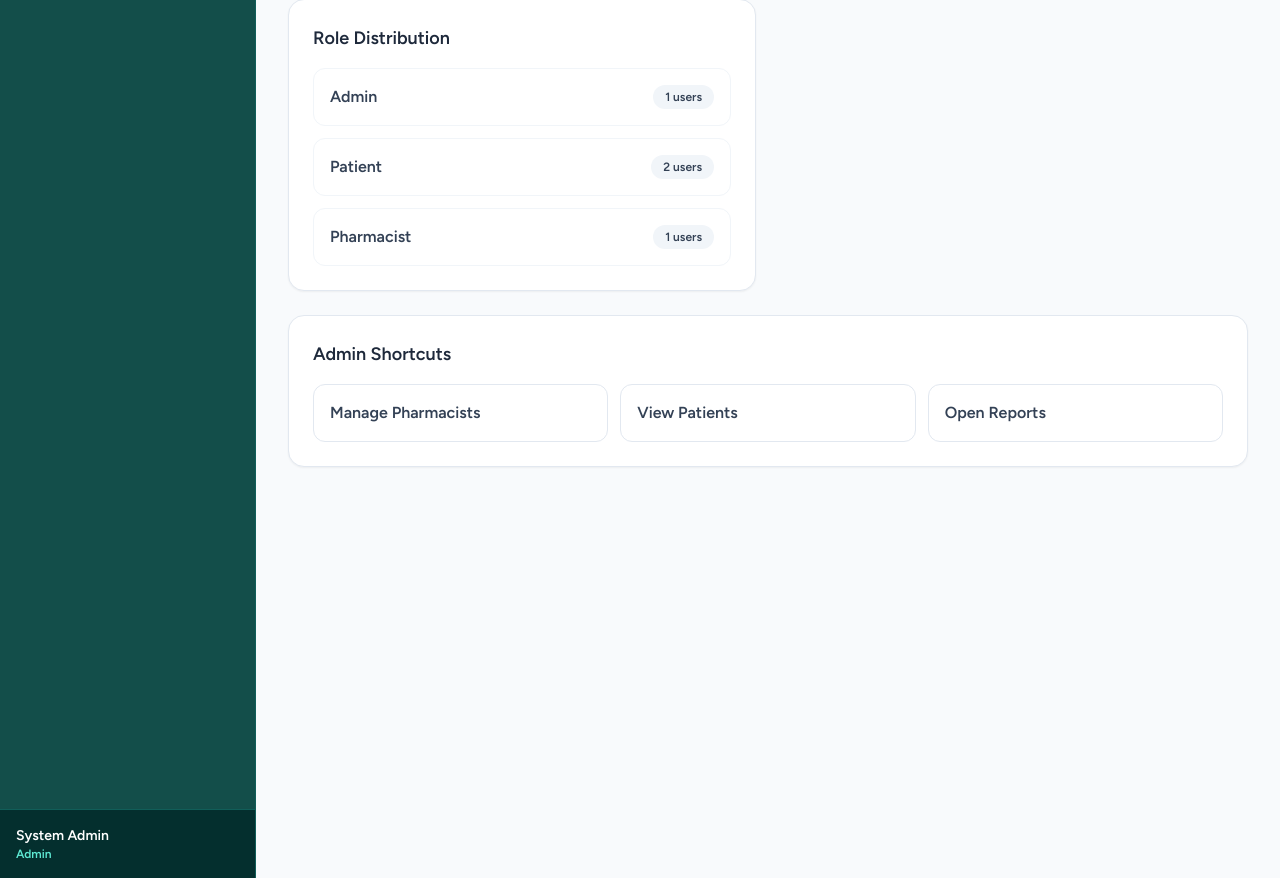
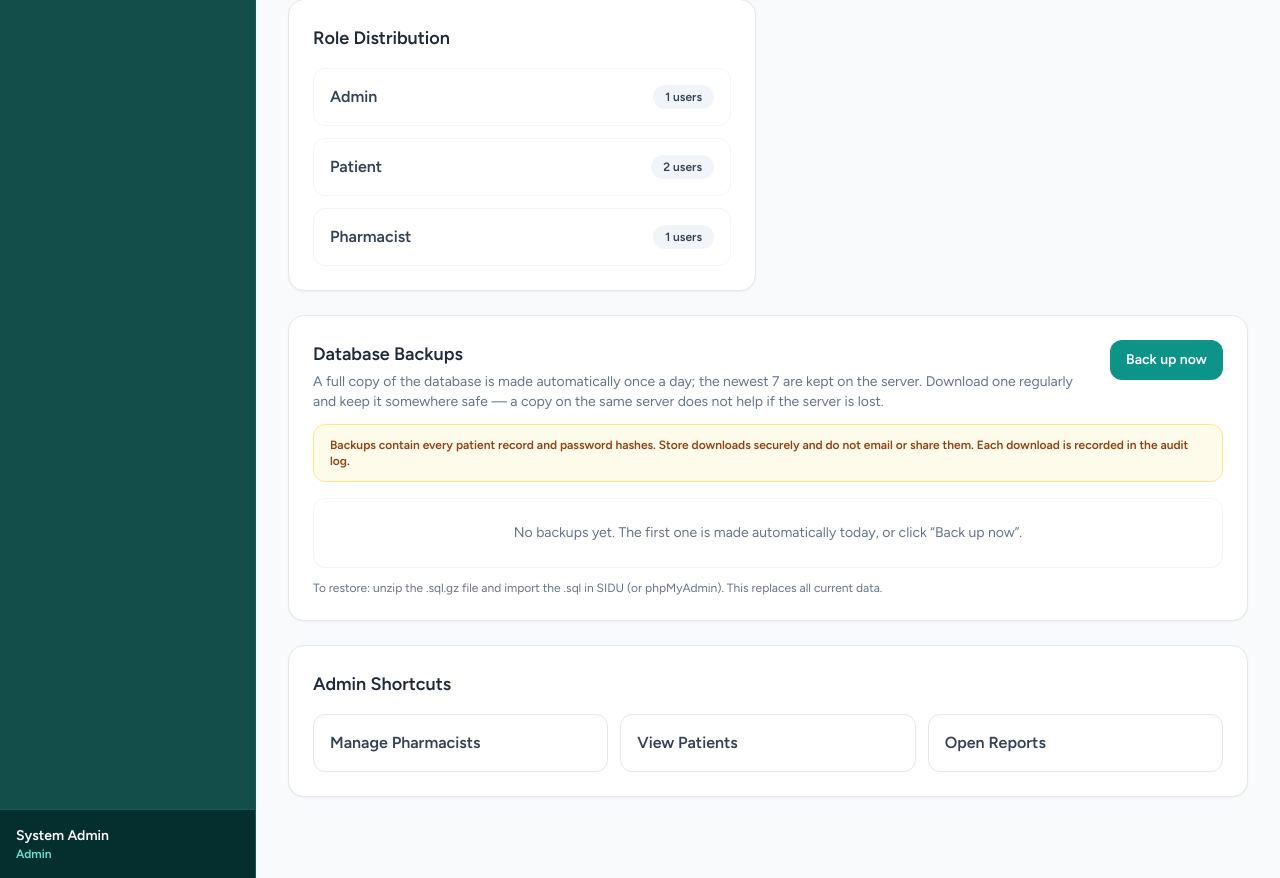
Before and after one commit to syakirasobberi/pharmatrack, a Laravel app: page /admin/settings in a window 1280 px wide. Shown: the part 555-1433 px from the top of the page. Run offline with Laravel 12, Linux system fonts and the light colour scheme; a user stored in the database is signed in; data comes from the database, SQL or seed files in the repository; style sheets or scripts are compiled from the project's sources.

Commit message:
Daily database backups with admin download
Plain-PHP SQL dump (no shell/mysqldump on the host), gzipped into
storage/app/backups, newest 7 kept. Runs first in the daily tasks; admins
can also 'Back up now' and download from System Settings (audited).
Tests cover contents, a full restore round-trip, pruning, access control
and path safety.

```diff
--- a/app/Http/Controllers/AdminController.php
+++ b/app/Http/Controllers/AdminController.php
@@ -239,7 +239,36 @@ class AdminController extends Controller
             'laravel_version' => app()->version(),
         ];
 
-        return view('admin.settings.index', compact('roleCounts', 'settings'));
+        $backups = \App\Support\DatabaseBackup::all();
+
+        return view('admin.settings.index', compact('roleCounts', 'settings', 'backups'));
+    }
+
+    /** "Back up now" on System Settings (the daily backup also runs automatically). */
+    public function createBackup()
+    {
+        try {
+            $path = \App\Support\DatabaseBackup::create();
+        } catch (\Throwable $e) {
+            report($e);
+
+            return redirect()->route('admin.settings.index')->with('error', 'The backup could not be created: ' . $e->getMessage());
+        }
+
+        \App\Support\Audit::record('backup.created', 'Created database backup ' . basename($path));
+
+        return redirect()->route('admin.settings.index')->with('success', 'Backup created: ' . basename($path) . '. Download a copy to keep it off the server.');
+    }
+
+    /** A backup holds every patient record and password hash: admins only, and every download is audited. */
+    public function downloadBackup(string $file)
+    {
+        $path = \App\Support\DatabaseBackup::path($file);
+        abort_if($path === null, 404);
+
+        \App\Support\Audit::record('backup.downloaded', 'Downloaded database backup ' . $file);
+
+        return response()->download($path, $file, ['Cache-Control' => 'no-store']);
     }
 
     public function updateAppName(Request $request)
--- a/app/Support/DailyTasks.php
+++ b/app/Support/DailyTasks.php
@@ -20,6 +20,7 @@ class DailyTasks
 {
     /** Commands to run once a day (also scheduled in routes/console.php for servers with cron). */
     public const COMMANDS = [
+        'backup:database',   // first: a copy of the data before the day's reminders change anything
         'checkups:send-reminders',
         'medications:send-update-reminders',
         'medications:send-refill-reminders',
--- /dev/null
+++ b/app/Support/DatabaseBackup.php
@@ -0,0 +1,129 @@
+<?php
+
+namespace App\Support;
+
+use Illuminate\Support\Facades\DB;
+use Illuminate\Support\Facades\File;
+use PDO;
+
+/**
+ * Plain-PHP database backup: every table's structure and rows as SQL, gzipped.
+ *
+ * The live host has no shell (no mysqldump) and no cron, so this runs from DailyTasks.
+ * Files live in storage/app/backups, which the web server never serves directly;
+ * admins download them through an audited admin route. Restore by importing the .sql
+ * (after un-gzipping) in SIDU / phpMyAdmin.
+ */
+class DatabaseBackup
+{
+    /** How many daily backups to keep on the server. */
+    public const KEEP = 7;
+
+    private const ROWS_PER_INSERT = 100;
+
+    /** Only our own file names: pharmatrack-YYYYMMDD-HHMMSS.sql(.gz) */
+    public const FILE_PATTERN = '/^pharmatrack-\d{8}-\d{6}\.sql(\.gz)?$/';
+
+    public static function directory(): string
+    {
+        return storage_path('app/backups');
+    }
+
+    /** Writes a new backup, removes old ones beyond KEEP, and returns the new file's full path. */
+    public static function create(): string
+    {
+        File::ensureDirectoryExists(self::directory());
+
+        $gzip = function_exists('gzopen');
+        $name = 'pharmatrack-' . now()->format('Ymd-His') . ($gzip ? '.sql.gz' : '.sql');
+        $path = self::directory() . DIRECTORY_SEPARATOR . $name;
+        $partial = $path . '.part';   // never leave a half-written file that looks complete
+
+        $out = $gzip ? gzopen($partial, 'wb6') : fopen($partial, 'wb');
+        $write = $gzip ? fn (string $s) => gzwrite($out, $s) : fn (string $s) => fwrite($out, $s);
+
+        try {
+            self::dump(DB::connection()->getPdo(), $write);
+        } finally {
+            $gzip ? gzclose($out) : fclose($out);
+        }
+
+        rename($partial, $path);
+        self::prune();
+
+        return $path;
+    }
+
+    /** Newest first: [['name' => ..., 'size' => bytes, 'created_at' => Carbon], ...] */
+    public static function all(): array
+    {
+        if (! is_dir(self::directory())) {
+            return [];
+        }
+
+        return collect(File::files(self::directory()))
+            ->filter(fn ($file) => preg_match(self::FILE_PATTERN, $file->getFilename()))
+            ->sortByDesc(fn ($file) => $file->getFilename())   // names sort by date
+            ->map(fn ($file) => [
+                'name' => $file->getFilename(),
+                'size' => $file->getSize(),
+                'created_at' => \Carbon\Carbon::createFromTimestamp($file->getMTime(), config('app.timezone')),
+            ])
+            ->values()
+            ->all();
+    }
+
+    /** Full path of one of our backups, or null (blocks path tricks like ../.env). */
+    public static function path(string $name): ?string
+    {
+        if (! preg_match(self::FILE_PATTERN, $name)) {
+            return null;
+        }
+        $path = self::directory() . DIRECTORY_SEPARATOR . $name;
+
+        return is_file($path) ? $path : null;
+    }
+
+    private static function prune(): void
+    {
+        foreach (array_slice(self::all(), self::KEEP) as $old) {
+            @unlink(self::directory() . DIRECTORY_SEPARATOR . $old['name']);
+        }
+    }
+
+    private static function dump(PDO $pdo, callable $write): void
+    {
+        $database = $pdo->query('SELECT DATABASE()')->fetchColumn();
+
+        $write("-- PharmaTrack database backup\n-- Database: {$database}\n-- Created: " . now()->toDateTimeString() . "\n\n");
+        $write("SET NAMES utf8mb4;\nSET FOREIGN_KEY_CHECKS=0;\nSET SQL_MODE='NO_AUTO_VALUE_ON_ZERO';\n\n");
+
+        $tables = $pdo->query("SHOW FULL TABLES WHERE Table_type = 'BASE TABLE'")->fetchAll(PDO::FETCH_COLUMN);
+
+        foreach ($tables as $table) {
+            $quoted = '`' . str_replace('`', '``', $table) . '`';
+            $create = $pdo->query("SHOW CREATE TABLE {$quoted}")->fetch(PDO::FETCH_NUM)[1];
+
+            $write("-- Table {$table}\nDROP TABLE IF EXISTS {$quoted};\n{$create};\n\n");
+
+            $rows = $pdo->query("SELECT * FROM {$quoted}", PDO::FETCH_ASSOC);
+            $batch = [];
+            $columns = null;
+            foreach ($rows as $row) {
+                $columns ??= '(' . implode(', ', array_map(fn ($c) => '`' . str_replace('`', '``', $c) . '`', array_keys($row))) . ')';
+                $batch[] = '(' . implode(', ', array_map(fn ($v) => $v === null ? 'NULL' : $pdo->quote((string) $v), $row)) . ')';
+
+                if (count($batch) === self::ROWS_PER_INSERT) {
+                    $write("INSERT INTO {$quoted} {$columns} VALUES\n" . implode(",\n", $batch) . ";\n");
+                    $batch = [];
+                }
+            }
+            if ($batch) {
+                $write("INSERT INTO {$quoted} {$columns} VALUES\n" . implode(",\n", $batch) . ";\n");
+            }
+            $write("\n");
+        }
+
+        $write("SET FOREIGN_KEY_CHECKS=1;\n-- End of backup\n");
+    }
+}
--- a/resources/views/admin/settings/index.blade.php
+++ b/resources/views/admin/settings/index.blade.php
@@ -88,6 +88,43 @@
                 </div>
             </div>
 
+            {{-- Database backups: made daily automatically (App\Support\DailyTasks), newest 7 kept. --}}
+            <div class="bg-white border border-slate-200 rounded-2xl p-6 shadow-sm" id="backups">
+                <div class="flex flex-col gap-3 sm:flex-row sm:items-start sm:justify-between">
+                    <div>
+                        <h2 class="text-lg font-extrabold text-slate-800">Database Backups</h2>
+                        <p class="text-sm text-slate-500 mt-1">
+                            A full copy of the database is made automatically once a day; the newest {{ \App\Support\DatabaseBackup::KEEP }} are kept on the server.
+                            Download one regularly and keep it somewhere safe — a copy on the same server does not help if the server is lost.
+                        </p>
+                    </div>
+                    <form method="POST" action="{{ route('admin.backups.create') }}" class="shrink-0">
+                        @csrf
+                        <button type="submit" class="whitespace-nowrap px-4 py-2.5 rounded-xl bg-teal-600 text-white text-sm font-bold hover:bg-teal-700">Back up now</button>
+                    </form>
+                </div>
+
+                <p class="mt-3 rounded-xl bg-amber-50 border border-amber-200 px-4 py-3 text-xs font-semibold text-amber-800">
+                    Backups contain every patient record and password hashes. Store downloads securely and do not email or share them. Each download is recorded in the audit log.
+                </p>
+
+                <div class="mt-4 divide-y divide-slate-100 rounded-xl border border-slate-100">
+                    @forelse($backups as $backup)
+                        <div class="flex flex-wrap items-center justify-between gap-3 px-4 py-3">
+                            <div>
+                                <p class="text-sm font-bold text-slate-800">{{ $backup['created_at']->format('d M Y, g:i a') }}</p>
+                                <p class="text-xs text-slate-500">{{ $backup['name'] }} · {{ number_format($backup['size'] / 1024, 1) }} KB</p>
+                            </div>
+                            <a href="{{ route('admin.backups.download', $backup['name']) }}" class="whitespace-nowrap px-3 py-1.5 rounded-lg border border-slate-300 bg-white text-xs font-bold text-teal-700 hover:bg-teal-50">Download</a>
+                        </div>
+                    @empty
+                        <p class="px-4 py-6 text-sm text-slate-500 text-center">No backups yet. The first one is made automatically today, or click “Back up now”.</p>
+                    @endforelse
+                </div>
+
+                <p class="mt-3 text-xs text-slate-500">To restore: unzip the .sql.gz file and import the .sql in SIDU (or phpMyAdmin). This replaces all current data.</p>
+            </div>
+
             <div class="bg-white border border-slate-200 rounded-2xl p-6 shadow-sm">
                 <h2 class="text-lg font-extrabold text-slate-800 mb-4">Admin Shortcuts</h2>
                 <div class="grid grid-cols-1 md:grid-cols-3 gap-3">
--- a/routes/console.php
+++ b/routes/console.php
@@ -8,6 +8,7 @@ Artisan::command('inspire', function () {
     $this->comment(Inspiring::quote());
 })->purpose('Display an inspiring quote');
 
+Schedule::command('backup:database')->daily();
 Schedule::command('checkups:send-reminders')->daily();
 Schedule::command('medications:send-update-reminders')->daily();
 Schedule::command('medications:send-refill-reminders')->daily();
--- a/routes/web.php
+++ b/routes/web.php
@@ -77,6 +77,8 @@ Route::middleware(['auth', 'force_password_change', 'role:admin'])->group(functi
     Route::patch('/admin/settings/app-name', [AdminController::class, 'updateAppName'])->name('admin.settings.updateAppName');
     Route::get('/admin/audit-log', [AuditLogController::class, 'index'])->name('admin.audit.index');
     Route::get('/admin/audit-log/export', [AuditLogController::class, 'export'])->name('admin.audit.export');
+    Route::post('/admin/backups', [AdminController::class, 'createBackup'])->middleware('throttle:5,1')->name('admin.backups.create');
+    Route::get('/admin/backups/{file}', [AdminController::class, 'downloadBackup'])->name('admin.backups.download');
 });
 
 Route::middleware(['auth', 'force_password_change', 'role:pharmacist'])->group(function () {
```
Also changed, not shown: app/Console/Commands/BackupDatabase.php (added, +25 -0 lines), tests/Feature/DatabaseBackupTest.php (added, +134 -0 lines).
